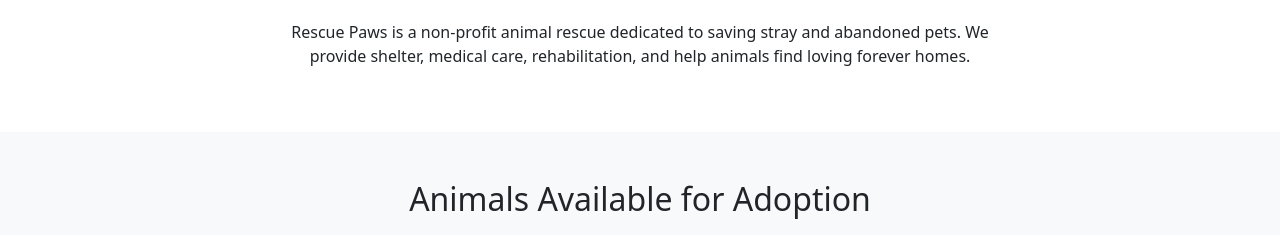
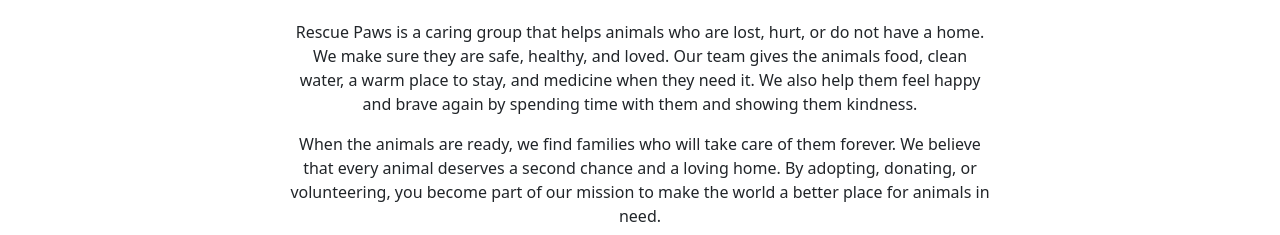
Before and after one commit to 20235052-cmyk/FinalsWebsite, a plain HTML site: page index.html in a window 1280 px wide. Shown: the part 565-800 px from the top of the page. Drawn offline with Linux system fonts and the light colour scheme.

Commit message:
Revise About section for Rescue Paws
Updated the 'About Our Rescue Mission' section to provide a more detailed and compassionate description of Rescue Paws' mission and activities.

```diff
--- a/index.html
+++ b/index.html
@@ -60,9 +60,15 @@
     <div class="container">
         <h2 class="text-center mb-4">About Our Rescue Mission</h2>
         <p class="text-center mx-auto" style="max-width: 700px;">
-            Rescue Paws is a non-profit animal rescue dedicated to saving stray and abandoned pets. We provide
-            shelter, medical care, rehabilitation, and help animals find loving forever homes.
-        </p>
+Rescue Paws is a caring group that helps animals who are lost, hurt, or do not have a home. We make sure they
+are safe, healthy, and loved. Our team gives the animals food, clean water, a warm place to stay, and medicine
+when they need it. We also help them feel happy and brave again by spending time with them and showing them kindness.
+</p>
+<p class="text-center mx-auto" style="max-width: 700px;">
+When the animals are ready, we find families who will take care of them forever. We believe that every animal
+deserves a second chance and a loving home. By adopting, donating, or volunteering, you become part of our mission
+to make the world a better place for animals in need.
+</p>
     </div>
 </section>
 
```
